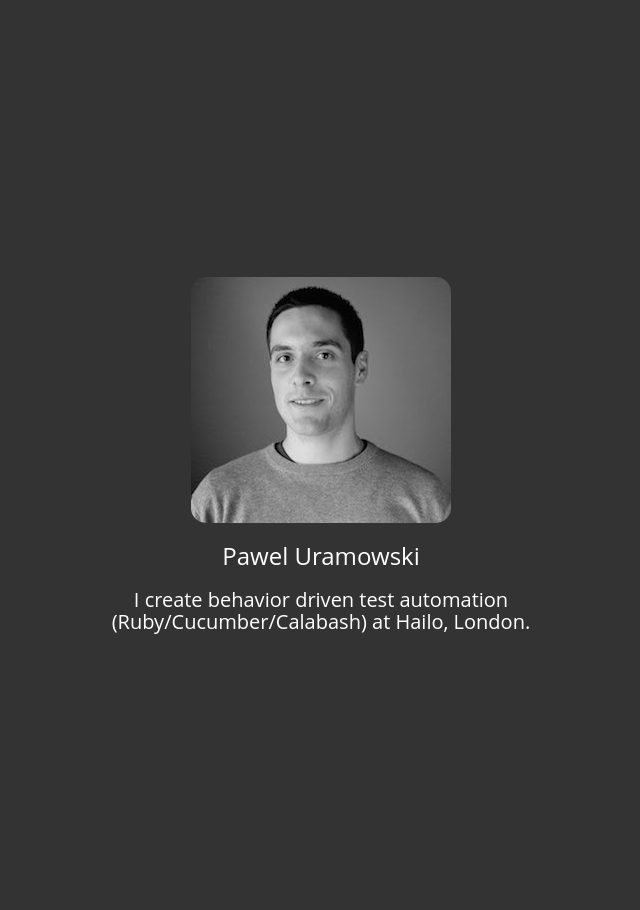
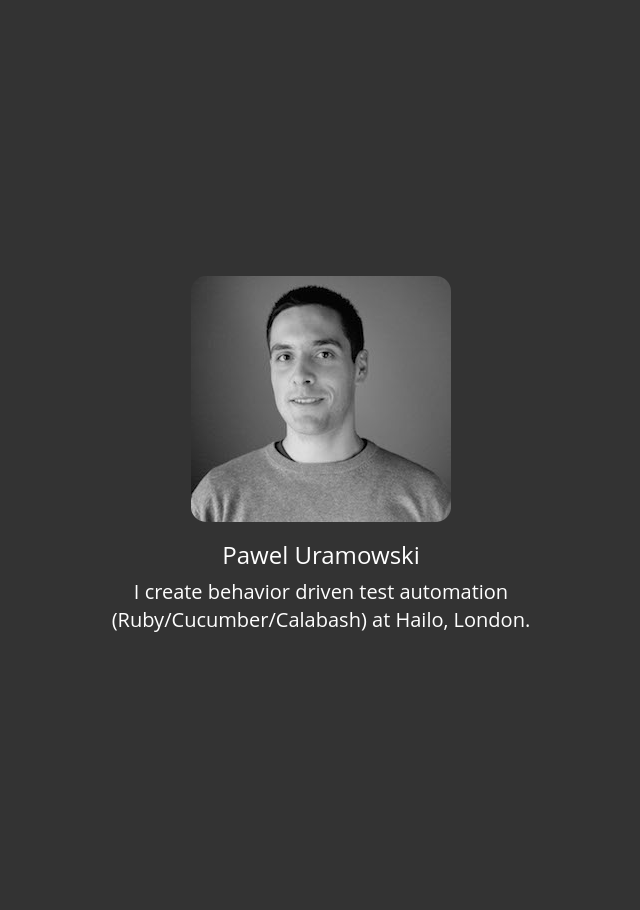
Before and after one commit to paweluramowski/paweluramowski.github.io, a Jekyll site: the page built from index.md, in a window 1280 px wide. Shown: the whole page, without its empty margins (319-959 px from the left). Built offline with Jekyll 4.4.1, drawn with Linux system fonts in a browser that asks for light colours; nearby versions of some CDN libraries; Markdown is read by kramdown in place of the engine named in the settings; comment, search, counter and statistics services are not loaded.

```diff
--- a/_config.yml
+++ b/_config.yml
@@ -1,5 +1,5 @@
 name: "I am Pawel Uramowski."
-description: "Quality first. Let's get in touch."
+description: "Quality first"
 author: "Pawel Uramowski"
 
 url: "http://localhost:4000"
--- a/_layouts/home-default.html
+++ b/_layouts/home-default.html
@@ -30,10 +30,5 @@
         </div>
       </div>
     </div>
-
-    <!-- Bootstrap core JavaScript
-    ================================================== -->
-    <!-- Placed at the end of the document so the pages load faster -->
-    <script src="https://ajax.googleapis.com/ajax/libs/jquery/1.11.2/jquery.min.js"></script>
   </body>
 </html>
--- a/css/cover.css
+++ b/css/cover.css
@@ -15,7 +15,7 @@ h1 {
   font-size: 24px;
 }
 
-h2 {
+p {
   font-size: 20px;
 }
 
--- a/index.md
+++ b/index.md
@@ -5,4 +5,4 @@ layout: home-default
 
 # Pawel Uramowski
 
-## I create behavior driven test automation (Ruby/Cucumber/Calabash) at [Hailo](https://www.hailocab.com), London.
+I create behavior driven test automation (Ruby/Cucumber/Calabash) at [Hailo](https://www.hailocab.com), London.
```
Also changed, not shown: css/bootstrap.min.css.
